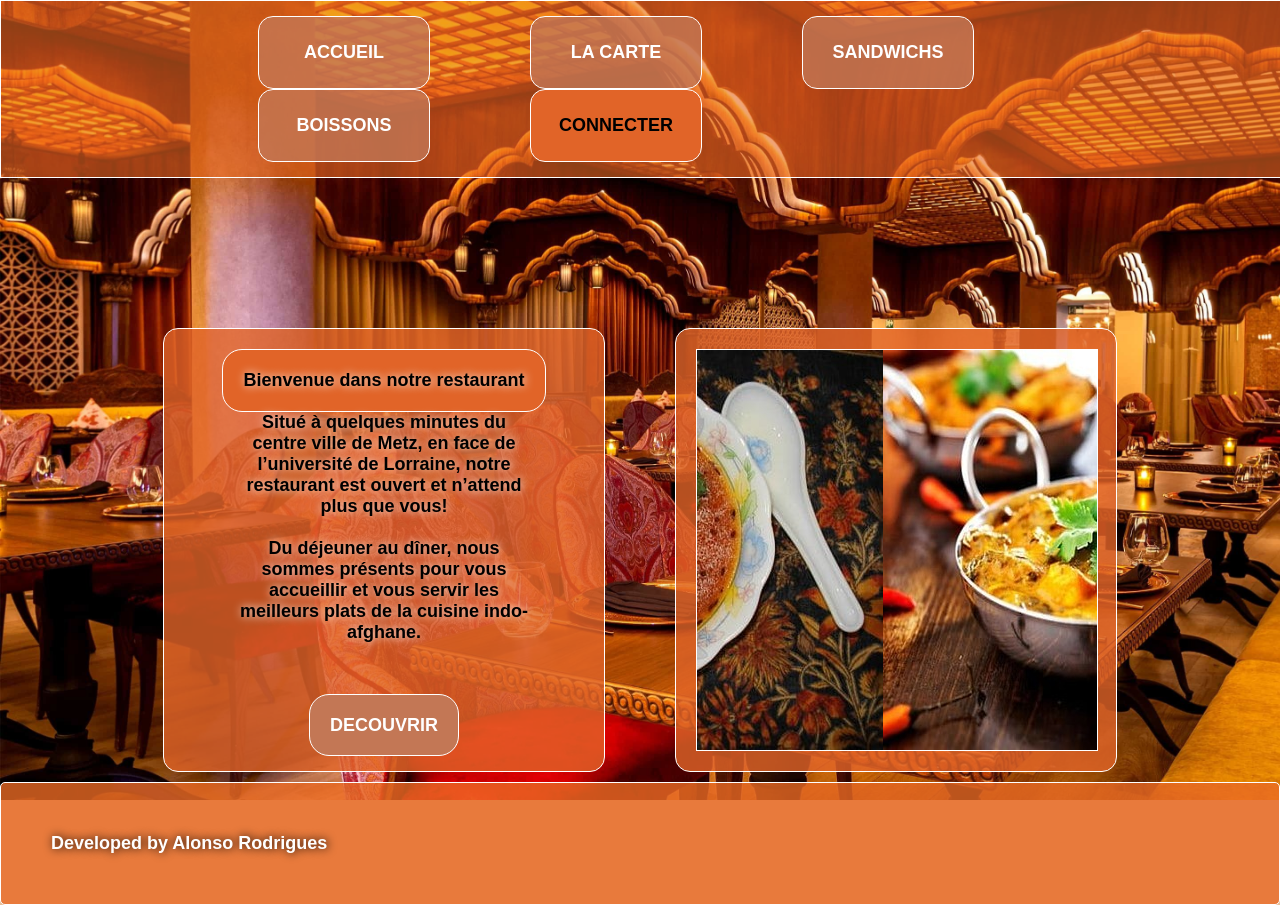
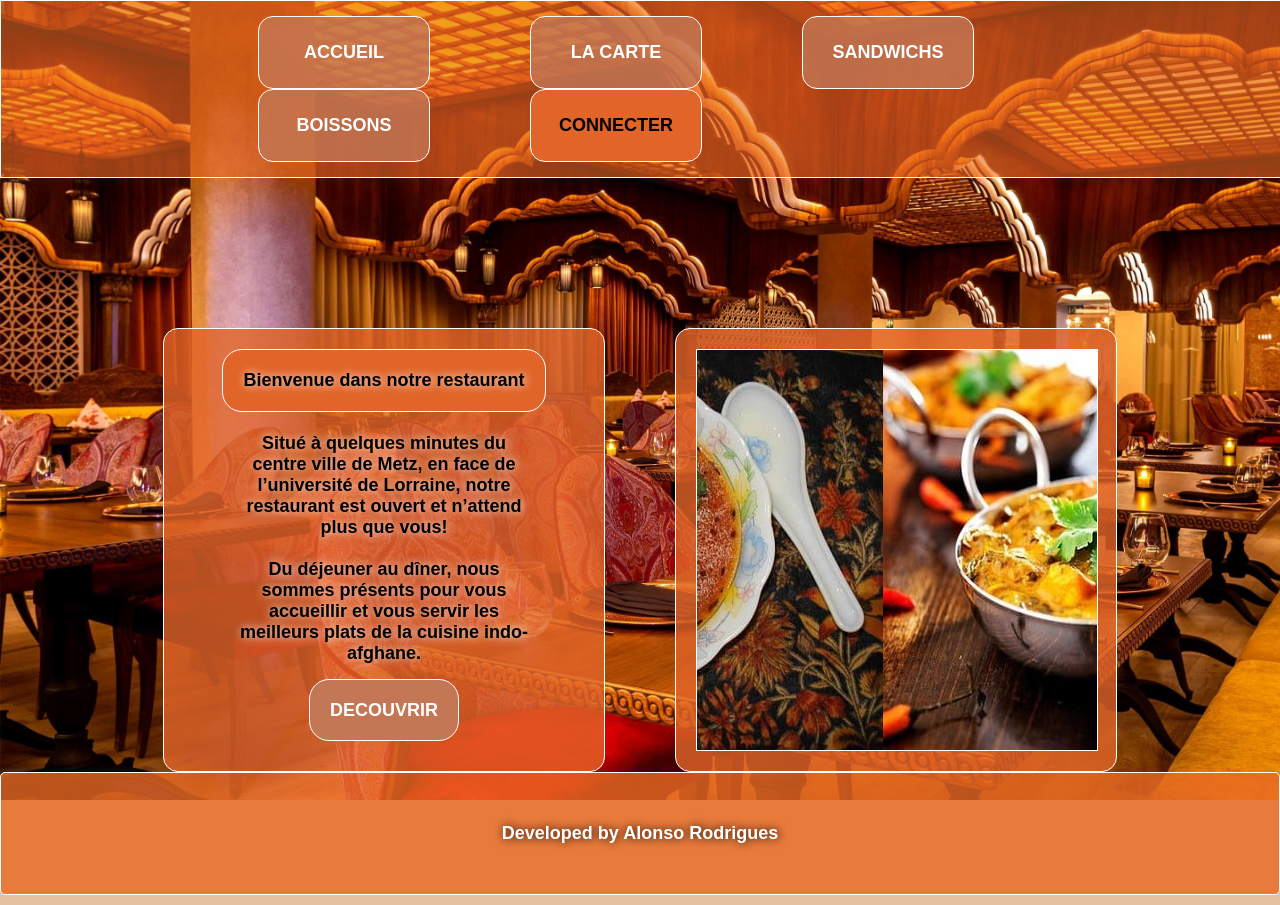
Before and after one commit to Alonso-Rodrigues/fil-rouge-website-presentation-, a plain HTML site: page index.html in a window 1280 px wide. Drawn offline with Linux system fonts and the light colour scheme.

Commit message:
eighth commit

```diff
--- a/assets/stylo/decouvrir.css
+++ b/assets/stylo/decouvrir.css
@@ -129,7 +129,6 @@ article{
 
 /* ----------------|Footer|------------------ */
 footer{
-    display: inline-flex;
     border-radius: 5px;
     border: 0.1rem solid white;
     padding: 50px;
--- a/assets/stylo/login.css
+++ b/assets/stylo/login.css
@@ -148,21 +148,15 @@ h2{
 }
 /* ----------------|Footer|------------------ */
 footer{
-    background-color: rgba(233, 105, 36, 0.8);
-    padding: 50px;
-    display: flex;
-    flex-direction: column;
     border-radius: 5px;
     border: 0.1rem solid white;
-    margin-top: auto;
+    padding: 50px;
+    background-color: rgba(233, 105, 36, 0.8);
 }
 footer p {
-    position: relative;
-    display: flex;
     align-items: center;
     text-align: center;
     color: white;
     text-shadow: black 1px 0 10px;
     font-weight: bold;
-    /* margin-left: 40%; */
 }
--- a/assets/stylo/stylo.css
+++ b/assets/stylo/stylo.css
@@ -97,9 +97,11 @@ h1{
     text-shadow: white 1px 0 10px;
 }
 .container-article{
-    display:inline-block;
+    display: flex;
     flex-wrap: wrap;
-    flex-direction: column;
+    flex-direction: row;
+    justify-content: space-around;
+    margin:0 10%;
 }
 .item-article{
     position: relative;
@@ -107,7 +109,6 @@ h1{
     flex-direction: column;
     align-items: center;
     text-align: center;
-    margin: 10px;
     padding: 20px;
     background-color: rgba(225, 100, 40, 0.8);
     border: 0.1rem solid white;
@@ -115,47 +116,38 @@ h1{
     width: 400px;
     min-height: 400px;
     margin-top: 150px;
-    margin-left: 10px;
 }
-.text-article{
-    display: flex;
+#text-article{
     text-align: center;
     padding: 0 50px;
     text-shadow: white 1px 0 10px;
 }
-.bouton {
-    position: absolute;
-    display: flex;
+#bouton {
+    position: relative;
     background-color: rgb(195, 119, 85);
     border: 0.1rem solid white;
     border-radius: 20px;
     height: 20px;
     padding: 20px;
-    bottom: 15px;
+    bottom: -15px;
     align-items: center;
     color: white;
 }
-.bouton:hover {
+#bouton:hover {
     text-decoration: none;
     padding: 21px;
     color: black;
     box-shadow: 1px 1px 15px 0px white;
 }
-.bouton a{
+#bouton a{
     text-decoration: none;
     color: white;
 }
-.bouton a:hover{
+#bouton a:hover{
     text-decoration: none;
     color: black;
 }
 /* ----------------|Carrousel|------------------ */
-.container-article {
-    display: flex;
-    flex-direction: row;
-    justify-content: space-around;
-    margin:0 10%;
-}
 #carrousel{
     width: 400px;
     height: 400px;
@@ -217,15 +209,12 @@ h1{
 }
 /* ----------------|Footer|------------------ */
 footer{
-    background-color: rgba(233, 105, 36, 0.8);
-    padding: 50px;
-    display: flex;
     border-radius: 5px;
     border: 0.1rem solid white;
+    padding: 50px;
+    background-color: rgba(233, 105, 36, 0.8);
 }
 footer p {
-    position: relative;
-    display: flex;
     align-items: center;
     text-align: center;
     color: white;
--- a/index.html
+++ b/index.html
@@ -47,18 +47,16 @@
     <main>
         <section class="container-article">
             <article class="item-article">
-                <h1>Bienvenue dans notre restaurant</h1>
-                <div class="text-article"><br>
-                    <p>
-                        Situé à quelques minutes du centre ville de Metz, en face de l’université de Lorraine, notre restaurant est ouvert et n’attend plus que vous!
-                        <br><br>
-                        Du déjeuner au dîner, nous sommes présents pour vous accueillir et vous servir les meilleurs plats de la cuisine indo-afghane.
-                    </p>
-                </div>
-                <div class="bouton">
-                    <p>
-                        <a href="./pages/decouvrir.html">DECOUVRIR</a>
-                    </p>
+                <h1>Bienvenue dans notre restaurant</h1><br>
+                <p id="text-article">
+                    Situé à quelques minutes du centre ville de Metz, en face de l’université de Lorraine, notre restaurant est ouvert et n’attend plus que vous!
+                    <br><br>
+                    Du déjeuner au dîner, nous sommes présents pour vous accueillir et vous servir les meilleurs plats de la cuisine indo-afghane.
+                </p>
+                <div id="bouton">
+                    <figure>
+                        <a href="./pages/decouvrir.html">DECOUVRIR</a><br>
+                    </figure>
                 </div>
             </article>
             <article class="item-article">
```
Also changed, not shown: pages/decouvrir.html (+3 -1 lines).
